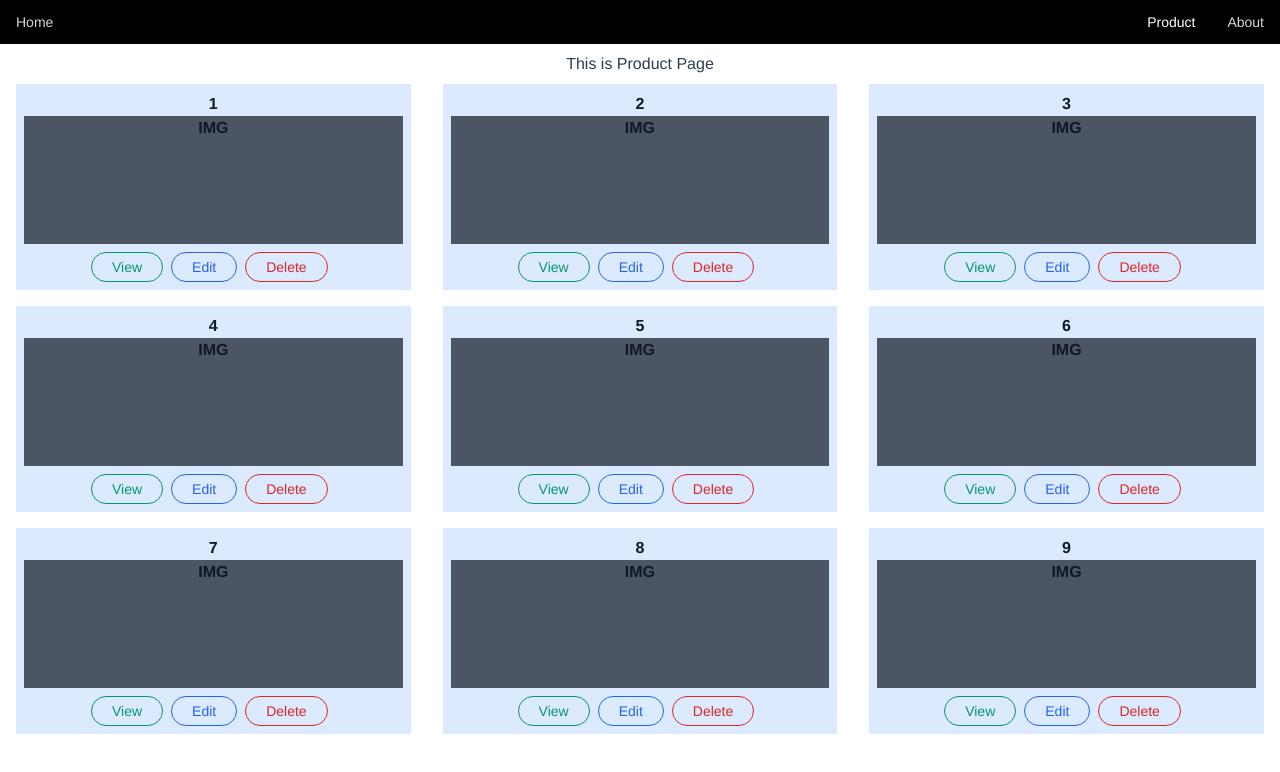
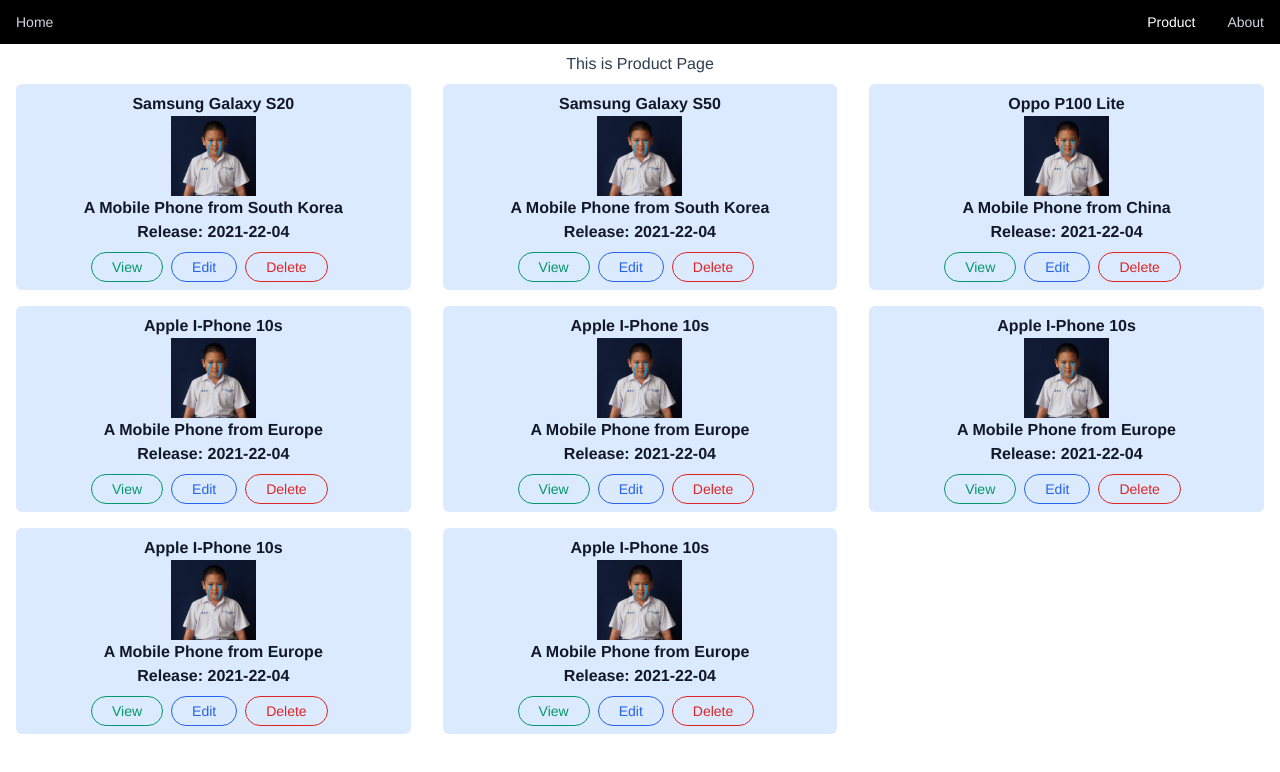
Before and after one commit to kakajj/front-end-vuejs, a Vue app: page /product in a window 1280 px wide. Shown: the top 772 px of the page. Built offline with nearby package versions, Linux system fonts and the light colour scheme; data requests are answered from the project's data file.

Commit message:
update Product.vue and create PaginationFooter.vue

```diff
--- a/db.json
+++ b/db.json
@@ -1,19 +1,88 @@
 {
-  "posts": [
+  "Product": [
     {
       "id": 1,
-      "title": "json-server",
-      "author": "typicode"
+      "brandId": "A001",
+      "brandName": "Samsung",
+      "name": "Galaxy S20",
+      "description": "A Mobile Phone from South Korea",
+      "colorHex" : ["#fa8072","#619e8d","#0a75ad"],
+      "manufactoryDate": "2021-22-04",
+      "image" : "../assets/ped.png"
+    },
+    {
+      "id": 2,
+      "brandId": "A001",
+      "brandName": "Samsung",
+      "name": "Galaxy S50",
+      "description": "A Mobile Phone from South Korea",
+      "colorHex" : ["#fa8072","#619e8d","#0a75ad"],
+      "manufactoryDate": "2021-22-04",
+      "image" : "../assets/ped.png"
+    },
+    {
+      "id": 3,
+      "brandId": "A003",
+      "brandName": "Oppo",
+      "name": "P100 Lite",
+      "description": "A Mobile Phone from China",
+      "colorHex" : ["#fa8072","#619e8d","#0a75ad"],
+      "manufactoryDate": "2021-22-04",
+      "image" : "../assets/ped.png"
+    },
+    {
+      "id": 4,
+      "brandId": "A002",
+      "brandName": "Apple",
+      "name": "I-Phone 10s",
+      "description": "A Mobile Phone from Europe",
+      "colorHex" : ["#fa8072","#619e8d","#0a75ad"],
+      "manufactoryDate": "2021-22-04",
+      "image" : "../assets/ped.png"
     }
-  ],
-  "comments": [
+    ,
     {
-      "id": 1,
-      "body": "some comment",
-      "postId": 1
+      "id": 5,
+      "brandId": "A002",
+      "brandName": "Apple",
+      "name": "I-Phone 10s",
+      "description": "A Mobile Phone from Europe",
+      "colorHex" : ["#fa8072","#619e8d","#0a75ad"],
+      "manufactoryDate": "2021-22-04",
+      "image" : "../assets/ped.png"
     }
-  ],
-  "profile": {
-    "name": "typicode"
-  }
+    ,
+    {
+      "id": 6,
+      "brandId": "A002",
+      "brandName": "Apple",
+      "name": "I-Phone 10s",
+      "description": "A Mobile Phone from Europe",
+      "colorHex" : ["#fa8072","#619e8d","#0a75ad"],
+      "manufactoryDate": "2021-22-04",
+      "image" : "../assets/ped.png"
+    }
+    ,
+    {
+      "id": 7,
+      "brandId": "A002",
+      "brandName": "Apple",
+      "name": "I-Phone 10s",
+      "description": "A Mobile Phone from Europe",
+      "colorHex" : ["#fa8072","#619e8d","#0a75ad"],
+      "manufactoryDate": "2021-22-04",
+      "image" : "../assets/ped.png"
+    }
+    ,
+    {
+      "id": 8,
+      "brandId": "A002",
+      "brandName": "Apple",
+      "name": "I-Phone 10s",
+      "description": "A Mobile Phone from Europe",
+      "colorHex" : ["#fa8072","#619e8d","#0a75ad"],
+      "manufactoryDate": "2021-22-04",
+      "image" : "../assets/ped.png"
+    }
+  ]
 }
--- a/package.json
+++ b/package.json
@@ -13,6 +13,7 @@
     "axios": "^0.21.1",
     "core-js": "^3.6.5",
     "json-server": "^0.16.3",
+    "jw-vue-pagination": "^1.0.3",
     "postcss": "^7",
     "tailwindcss": "npm:@tailwindcss/postcss7-compat@^2.0.2",
     "vue": "^3.0.0",
--- /dev/null
+++ b/src/components/PaginationFooter.vue
@@ -0,0 +1,36 @@
+<template>
+    <div>
+        <div class="pagination-row">
+             <button class="pagination-btn">Previus</button>
+            <span v-for="(item,index) in listData" :key="index">
+                <button class="pagination-btn">{{index+1}}</button>
+            </span>
+             <button class="pagination-btn">Next</button>
+        </div>
+        <slot :pageNum="pageNum" />
+    </div>
+</template>
+
+<script>
+export default {
+    props:{
+        listData: Array
+    },
+    computed:{
+        totalPage(){
+            return this.listData/6
+        }
+    },
+    data() {
+        return {
+           pageNum: 1
+        }
+    },
+};
+</script>
+
+<style scoped>
+.pagination-btn{
+    @apply cursor-pointer border-2 p-2 m-1 text-xs
+}
+</style>
--- a/src/main.js
+++ b/src/main.js
@@ -4,7 +4,7 @@
 import './assets/tailwind.css'
 import NavBar from './components/NavBar.vue'
 
+
 const app = createApp(App)
 app.component('nav-bar',NavBar)
-// app.component('base-input',BaseInput)
 app.use(router).mount('#app')
--- a/src/views/Product.vue
+++ b/src/views/Product.vue
@@ -2,56 +2,79 @@
   <div>
     <h1>This is Product Page</h1>
     <div class="flexbox">
-      <div class="item" v-for="p in productList" :key="p">
+      <div class="item" v-for="(p, index) in productList" :key="index">
         <div class="content">
-          <p>{{ p }}</p>
-          <div class="blank-img">IMG</div>
+          <p>{{ p.brandName }} {{ p.name }}</p>
+          <img class="blank-img" :src="require('../assets/ped.png')"/>
+          <p>{{ p.description }}</p>
+          <p>Release: {{ p.manufactoryDate }}</p>
           <div class="btn">
             <button class="btn-view">View</button>
             <button class="btn-edit">Edit</button>
             <button class="btn-delete">Delete</button>
+          </div>
         </div>
-        </div>
-
       </div>
     </div>
   </div>
 </template>
 
 <script>
+const axios = require("axios");
+// import PaginationFooter from "../components/PaginationFooter.vue";
 export default {
+  // components: { PaginationFooter },
+  created() {
+    this.fetchProduct();
+  },
   data() {
-      return {
-         productList: [1,2,3,4,5,6,7,8,9]
-      }
+    return {
+      url: "http://localhost:3000/Product",
+      page: [],
+      productList: [],
+    };
+  },
+  methods: {
+    fetchProduct() {
+      axios
+        .get(this.url)
+        .then((response) => {
+          this.productList = response.data;
+          return response.data;
+        })
+        .then(() => {})
+        .catch((err) => {
+          console.error(err);
+        });
+    },
   },
 };
 </script>
 
 <style scoped>
-.flexbox{
-    @apply flex flex-row flex-wrap justify-start items-stretch box-border mt-2
+.flexbox {
+  @apply flex flex-row flex-wrap justify-start items-stretch box-border mt-2;
 }
-.item{
-    width: 33.33%;
-    @apply box-border mb-4 px-4
+.item {
+  width: 33.33%;
+  @apply box-border mb-4 px-4;
 }
-.blank-img{
-    @apply bg-gray-600 w-full h-32
+.blank-img {
+  @apply bg-gray-600 max-w-md max-h-20 mx-auto;
 }
-.content{
-    @apply text-gray-900 bg-blue-100 font-semibold text-center box-border h-full p-2
+.content {
+  @apply text-gray-900 bg-blue-100 font-semibold text-center box-border h-full p-2 rounded-md;
 }
-.btn{
-    @apply flex justify-center text-sm inline-block
+.btn {
+  @apply flex justify-center text-sm inline-block;
 }
-.btn-view{
-    @apply mr-2 mt-2 focus:outline-none text-green-600 text-sm py-1 px-5 rounded-full border border-green-600 hover:bg-green-50
+.btn-view {
+  @apply mr-2 mt-2 focus:outline-none text-green-600 text-sm py-1 px-5 rounded-full border border-green-600 hover:bg-green-50;
 }
-.btn-edit{
-    @apply mr-2 mt-2 focus:outline-none text-blue-600 text-sm py-1 px-5 rounded-full border border-blue-600 hover:bg-blue-50
+.btn-edit {
+  @apply mr-2 mt-2 focus:outline-none text-blue-600 text-sm py-1 px-5 rounded-full border border-blue-600 hover:bg-blue-50;
 }
-.btn-delete{
-    @apply mr-2 mt-2 focus:outline-none text-red-600 text-sm py-1 px-5 rounded-full border border-red-600 hover:bg-red-50
+.btn-delete {
+  @apply mr-2 mt-2 focus:outline-none text-red-600 text-sm py-1 px-5 rounded-full border border-red-600 hover:bg-red-50;
 }
 </style>
```
Also changed, not shown: 1 other file (tests, documents, lock files or other folders).
